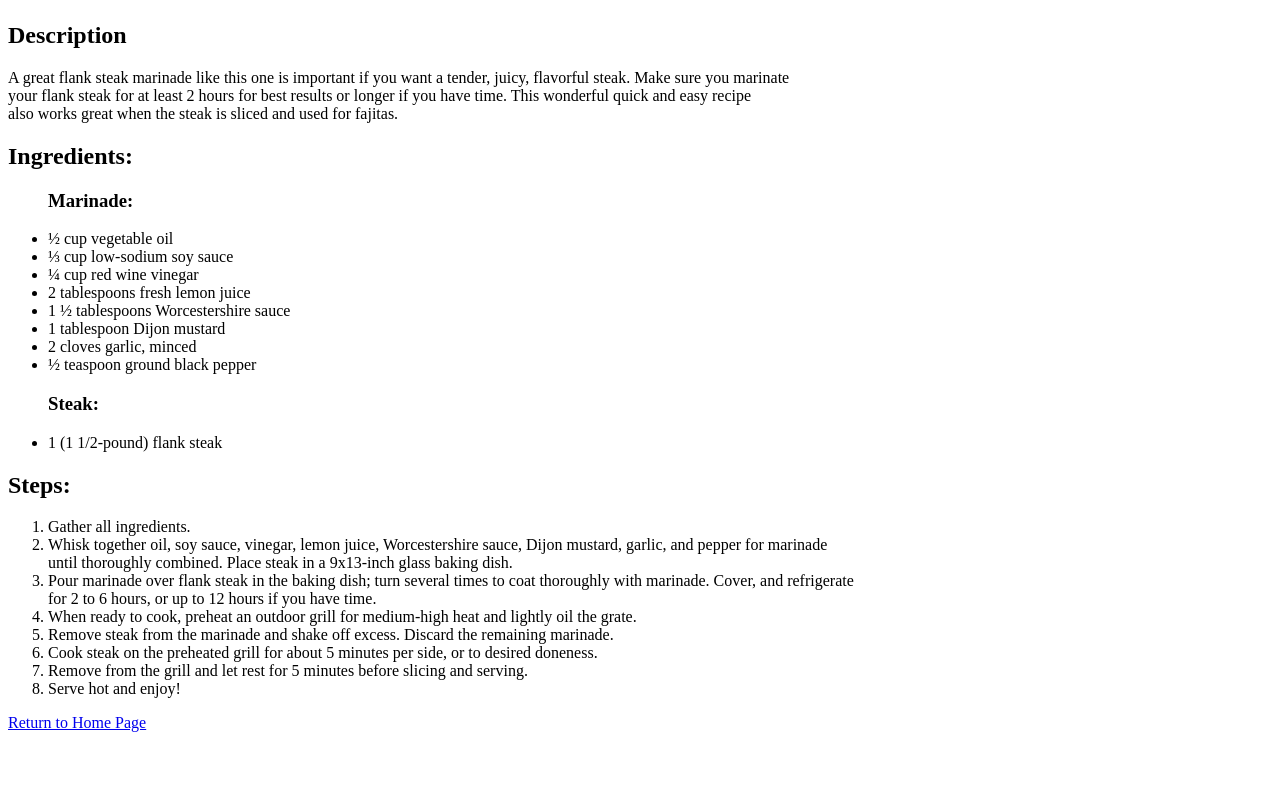
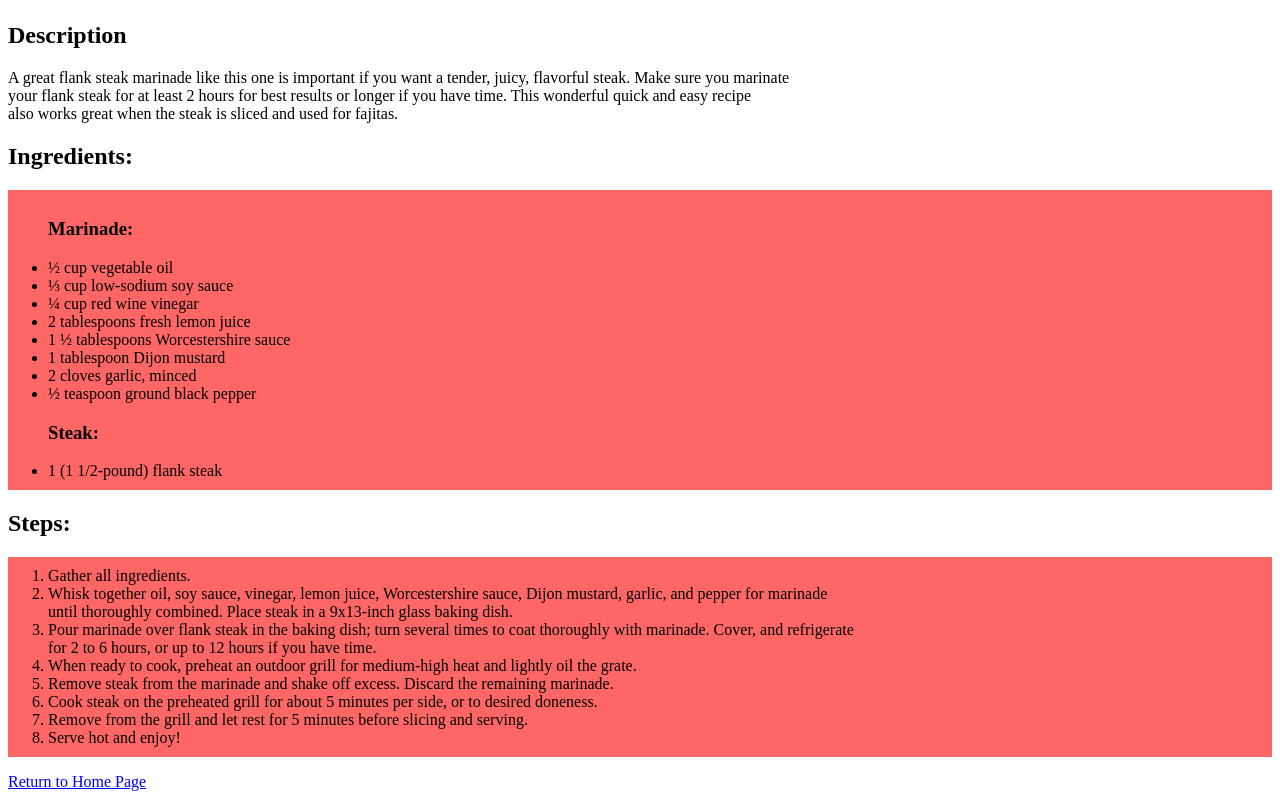
Before and after one commit to Tamer-cs/odin-recipes, a plain HTML site: page recipes/marinated-flank-steak.html in a window 1280 px wide. Shown: the part 638-1437 px from the top of the page. Before the commit the page ends 1378 px from the top, so only its background shows below. Drawn offline with Linux system fonts and the light colour scheme.

Commit message:
add simple css

```diff
--- a/recipes/marinated-flank-steak.html
+++ b/recipes/marinated-flank-steak.html
@@ -2,6 +2,7 @@
 <html lang="en">
 
 <head>
+    <link href="recipes-style.css" rel="stylesheet">
     <meta charset="UTF-8">
     <meta name="viewport" content="width=device-width, initial-scale=1.0">
     <title>Marinated Flank Steak</title>
--- /dev/null
+++ b/recipes/recipes-style.css
@@ -0,0 +1,8 @@
+ul, ol{
+    background-color: rgb(255,0,0,0.6);
+    padding-top: 10px;
+    padding-bottom: 10px;
+    border-color:goldenrod;
+    border:20px;
+
+}
--- /dev/null
+++ b/style.css
@@ -0,0 +1,9 @@
+body{
+    background-color: rgb(255, 253, 208,0.5);
+}
+
+p{
+    background-color: rgb(255,0,0,0.6);
+    padding: 30px;
+    width: 350px;
+}
```
Also changed, not shown: index.html (+4 -3 lines), recipes/peanut-butter-cookies.html (+1 -0 lines), recipes/sausage-breakfast-casserole.html (+1 -0 lines).
